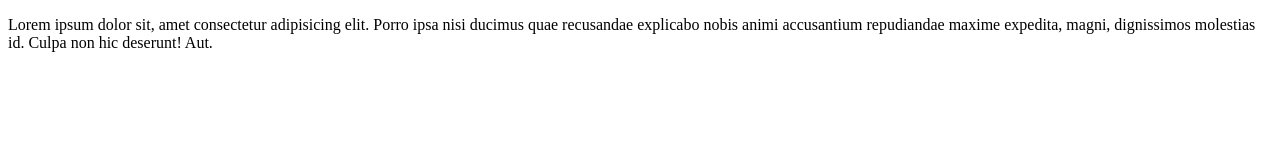
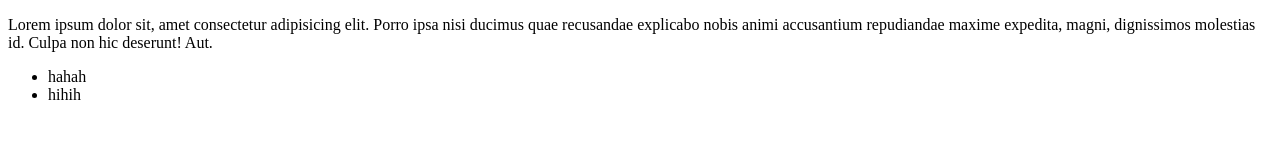
Before and after one commit to Chigan97/chigan-test-2, a plain HTML site: page index.html in a window 1280 px wide. Drawn offline with Linux system fonts and the light colour scheme.

Commit message:
menambhkan list

```diff
--- a/index.html
+++ b/index.html
@@ -10,5 +10,9 @@
 <body>
     <p>Lorem ipsum dolor sit, amet consectetur adipisicing elit. Porro ipsa nisi ducimus quae recusandae explicabo nobis animi accusantium repudiandae maxime expedita, magni, dignissimos molestias id. Culpa non hic deserunt! Aut.
     </p>
+    <ul>
+        <li>hahah</li>
+        <li>hihih</li>
+    </ul>
 </body>
 </html>
```
